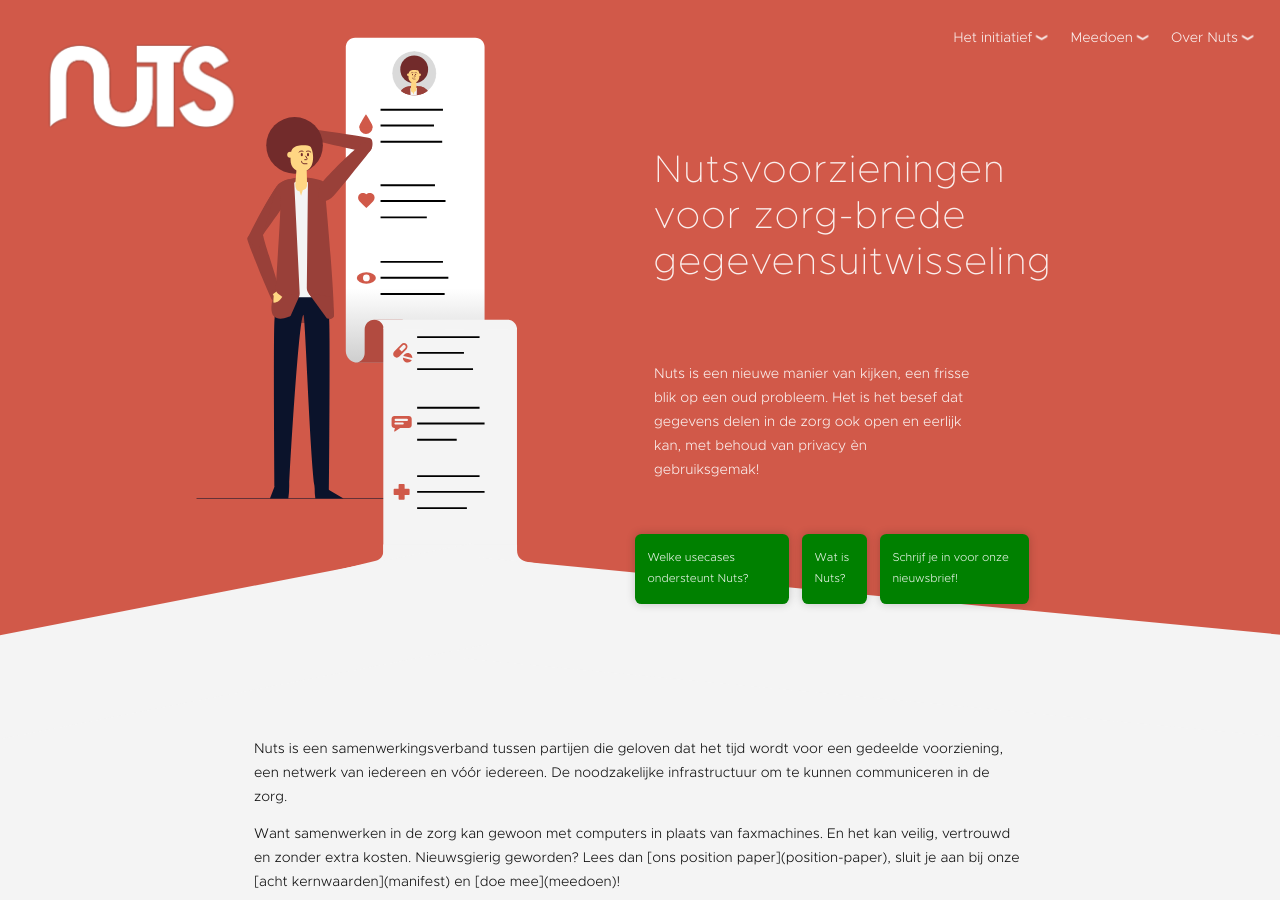
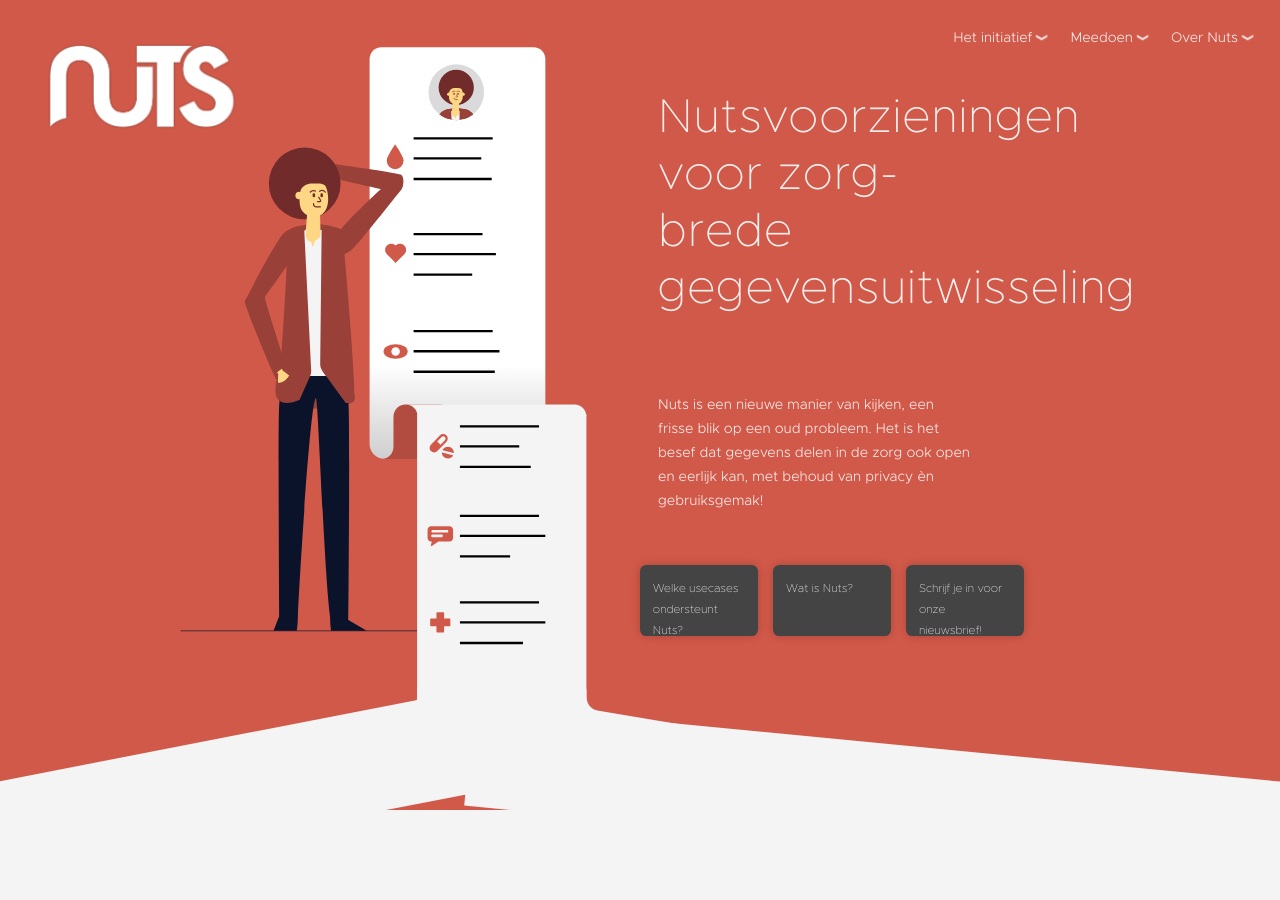
Before and after one commit to nuts-foundation/nuts-webpresence, a Jekyll site: the page built from index.md, in a window 1280 px wide and 900 px high. Built offline with Jekyll 4.4.1, drawn with Linux system fonts in a browser that asks for light colours.

Commit message:
Messing with the front-page header

```diff
--- a/_sass/modules/_front-page.scss
+++ b/_sass/modules/_front-page.scss
@@ -1,26 +1,35 @@
 section.front-page-greeting {
   position: relative;
-  height: 50vw;
+  height: 90vh;
 
   background-color: $red;
   background-image: url(images/front-page.svg);
   background-size: contain;
-  background-position: left 20% bottom -1px;
+  background-position: right 80% bottom -1px;
   background-repeat: no-repeat;
   color: $navigation-link;
 
+  overflow: hidden;
+
+  @media screen and (max-width: 1000px) {
+    background-position: left 10% bottom -1px;
+    height: 99vw;
+  }
+
   .page-content {
     position: absolute;
-    right: 20%;
-    max-width: 30%;
+    left: 50%;
+    max-width: 30vw;
+    padding: 5vh 2vh;
 
     h1 {
-      margin-top: 5vw;
+      margin-top: 5vh;
+      min-height: 20vh;
 
       font-family: 'Avenir Next Ultra Light', 'MetropolisExtraLight';
-      font-size: 3vw;
+      font-size: calc((6vw + 2vh) / 2);
       font-weight: 1;
-      letter-spacing: 0.1vw;
+      letter-spacing: 0.1vh;
     }
 
     p {
@@ -38,17 +47,25 @@
       display: flex;
       flex-direction: row;
 
-      li a {
+      li {
+        flex: 1 1 33%;
+        margin: 0px 0.1vw;
+
+        a {
+          flex: 0 0 auto;
           display: block;
           height: 5.5vw;
           margin: 0px 0.5vw;
           padding: 1vw;
 
-        background-color: green;
+          background-color: #444;
           border-radius: 0.5vw;
           box-shadow: 0px 0px 10px rgba(0,0,0,0.2);
           color: $navigation-link;
+          font-family: 'Avenir Next Ultra Light', 'MetropolisExtraLight';
           font-size: 0.9vw;
+          font-weight: 1;
+        }
       }
     }
   }
@@ -57,7 +74,7 @@
     content: '';
     display: block;
     position: absolute;
-    top: 43.5vw;
+    top: 90vh - 11.8vh;
     left: 37%;
     width: 65%;
     height: 8vw;
@@ -65,11 +82,10 @@
     transform: rotateZ(5.5deg);
 
     background-color: $grey-color-light;
-    // background-color: green;
   }
 
   &:after {
-    top: 42.4vw;
+    top: 90vh - 13.5vh;
     width: 40%;
     transform-origin: top right;
     transform: translateX(-100%) rotateZ(-11deg);
```
Also changed, not shown: assets/images/front-page.svg, 1 other file. Lines whose indentation alone changed are shown as unchanged.
